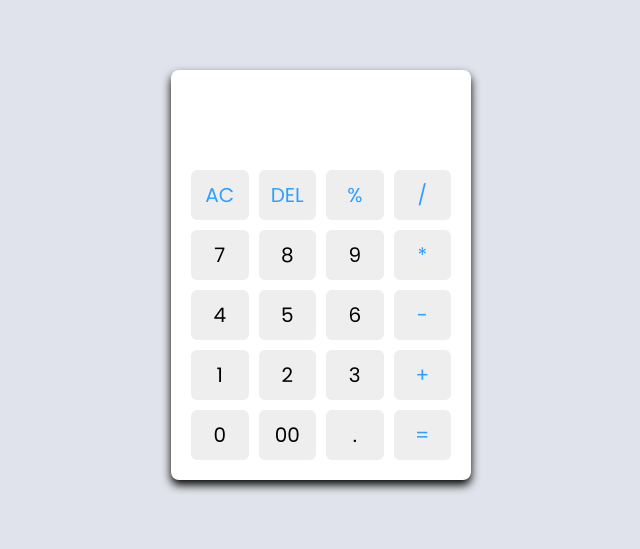
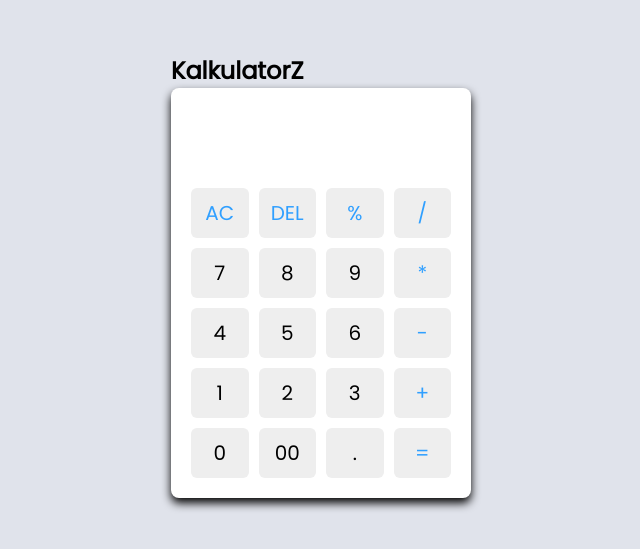
Before and after one commit to syfumz/kalkulatorZ, a plain HTML site: page index.html in a window 1280 px wide. Shown: the part 125-674 px from the top of the page, without its empty margins (319-959 px from the left). Drawn offline with Linux system fonts and the light colour scheme.

Commit message:
Refactor index.html for KalkulatorZ app

```diff
--- a/index.html
+++ b/index.html
@@ -7,6 +7,8 @@
     <link rel="stylesheet" href="style.css">
 </head>
 <body>
+    <div class="kalkulator-app-wrapper">
+    <h2 class="kalkulator-title">KalkulatorZ</h2>
     <div class="container">
         <input type="text" class="display">
         <div class="buttons">
@@ -38,4 +40,5 @@
     </div>
     <script src="script.js"></script>
 </body>
+
 </html>
```
